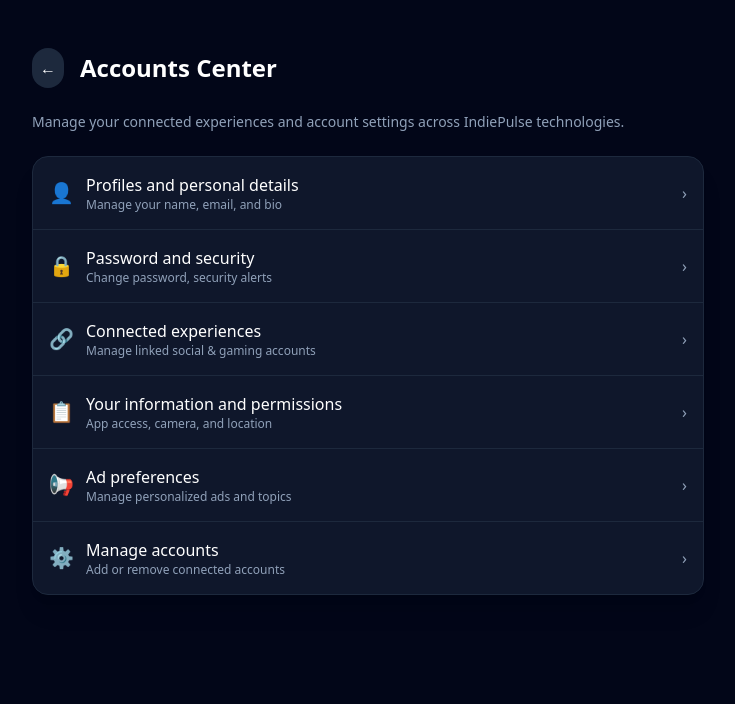
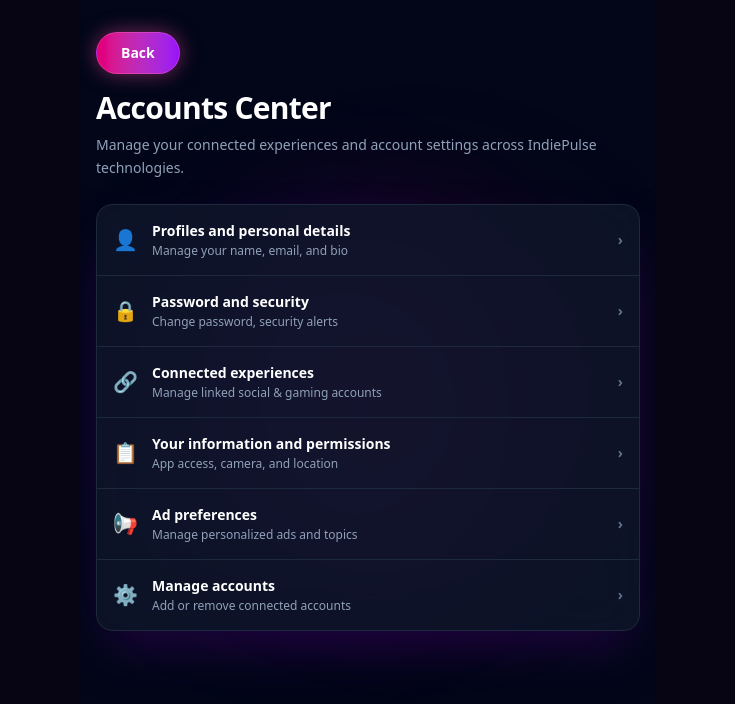
Before and after one commit to Patil-IndiePulse/IndiePulse, a Next.js app: page /settings/accounts-center in a window 1280 px wide. Shown: the top 704 px of the page, without its empty margins (272-1007 px from the left). Built offline with nearby package versions, Linux system fonts and the light colour scheme.

Commit message:
feat: update accounts center with uniform pink back button and vertical layout

```diff
--- a/app/settings/accounts-center/page.tsx
+++ b/app/settings/accounts-center/page.tsx
@@ -2,6 +2,7 @@
 
 import React, { useState } from 'react';
 import { useRouter } from 'next/navigation';
+import Link from 'next/link';
 
 export default function AccountsCenter() {
   const router = useRouter();
@@ -26,22 +27,29 @@ export default function AccountsCenter() {
   };
 
   return (
-    <div className="min-h-screen bg-slate-950 text-white p-6 md:p-12">
-      {/* Header and back button */}
-      <div className="max-w-2xl mx-auto">
-        <div className="flex items-center gap-4 mb-6">
-          <button
-            onClick={() => router.back()}
-            className="p-2 bg-slate-800 hover:bg-slate-700 rounded-full transition cursor-pointer"
-          >
-            ←
-          </button>
-          <h1 className="text-2xl font-bold">Accounts Center</h1>
+    <main className="min-h-screen bg-slate-950 text-white flex flex-col px-4 py-8 max-w-xl mx-auto w-full relative overflow-x-hidden select-none">
+
+      {/* Background Decorative Glow Effects */}
+      <div className="absolute top-1/4 left-1/4 w-96 h-96 bg-pink-600/10 rounded-full blur-3xl pointer-events-none"></div>
+      <div className="absolute bottom-1/4 right-1/4 w-96 h-96 bg-purple-600/10 rounded-full blur-3xl pointer-events-none"></div>
+
+      {/* Header and back button (Uniform Pink Back Button Style) */}
+      <div className="w-full flex flex-col items-start gap-4 mb-6 relative z-10">
+        <button
+          onClick={() => router.back()}
+          className="px-6 py-2.5 rounded-full bg-gradient-to-r from-pink-600 to-purple-600 hover:from-pink-500 hover:to-purple-500 text-white text-sm font-bold shadow-[0_0_20px_rgba(236,72,153,0.5)] border border-pink-400/40 transition-all flex items-center justify-center cursor-pointer"
+        >
+          Back
+        </button>
+        <div>
+          <h1 className="text-3xl font-black tracking-tight text-white mb-2">Accounts Center</h1>
+          <p className="text-slate-400 text-sm leading-relaxed">
+            Manage your connected experiences and account settings across IndiePulse technologies.
+          </p>
         </div>
+      </div>
 
-        <p className="text-slate-400 text-sm mb-6">
-          Manage your connected experiences and account settings across IndiePulse technologies.
-        </p>
+      <div className="max-w-2xl mx-auto w-full relative z-10">
 
         {/* Success save message */}
         {message && (
@@ -52,107 +60,107 @@ export default function AccountsCenter() {
 
         {/* If no sub-page is open, show the main 6 options */}
         {!activeSection ? (
-          <div className="bg-slate-900 border border-slate-800 rounded-2xl overflow-hidden shadow-xl">
+          <div className="bg-slate-900/80 backdrop-blur-xl border border-slate-800 rounded-2xl overflow-hidden shadow-2xl shadow-purple-950/50">
 
             {/* 1. Profiles and personal details */}
             <button
               onClick={() => setActiveSection('profile')}
-              className="w-full flex items-center justify-between p-4 hover:bg-slate-800/60 transition border-b border-slate-800 text-left cursor-pointer"
+              className="w-full flex items-center justify-between p-4 hover:bg-slate-800/60 transition border-b border-slate-800 text-left cursor-pointer group"
             >
-              <div className="flex items-center gap-3">
+              <div className="flex items-center gap-3.5">
                 <span className="text-xl">👤</span>
                 <div>
-                  <p className="font-medium">Profiles and personal details</p>
-                  <p className="text-xs text-slate-400">Manage your name, email, and bio</p>
+                  <p className="font-bold text-sm text-white group-hover:text-pink-400 transition-colors">Profiles and personal details</p>
+                  <p className="text-xs text-slate-400 mt-0.5">Manage your name, email, and bio</p>
                 </div>
               </div>
-              <span className="text-slate-400">›</span>
+              <span className="text-slate-500 group-hover:text-white transition-colors text-sm font-bold">›</span>
             </button>
 
             {/* 2. Password and security */}
             <button
               onClick={() => setActiveSection('password')}
-              className="w-full flex items-center justify-between p-4 hover:bg-slate-800/60 transition border-b border-slate-800 text-left cursor-pointer"
+              className="w-full flex items-center justify-between p-4 hover:bg-slate-800/60 transition border-b border-slate-800 text-left cursor-pointer group"
             >
-              <div className="flex items-center gap-3">
+              <div className="flex items-center gap-3.5">
                 <span className="text-xl">🔒</span>
                 <div>
-                  <p className="font-medium">Password and security</p>
-                  <p className="text-xs text-slate-400">Change password, security alerts</p>
+                  <p className="font-bold text-sm text-white group-hover:text-pink-400 transition-colors">Password and security</p>
+                  <p className="text-xs text-slate-400 mt-0.5">Change password, security alerts</p>
                 </div>
               </div>
-              <span className="text-slate-400">›</span>
+              <span className="text-slate-500 group-hover:text-white transition-colors text-sm font-bold">›</span>
             </button>
 
             {/* 3. Connected experiences */}
             <button
               onClick={() => setActiveSection('connected')}
-              className="w-full flex items-center justify-between p-4 hover:bg-slate-800/60 transition border-b border-slate-800 text-left cursor-pointer"
+              className="w-full flex items-center justify-between p-4 hover:bg-slate-800/60 transition border-b border-slate-800 text-left cursor-pointer group"
             >
-              <div className="flex items-center gap-3">
+              <div className="flex items-center gap-3.5">
                 <span className="text-xl">🔗</span>
                 <div>
-                  <p className="font-medium">Connected experiences</p>
-                  <p className="text-xs text-slate-400">Manage linked social & gaming accounts</p>
+                  <p className="font-bold text-sm text-white group-hover:text-pink-400 transition-colors">Connected experiences</p>
+                  <p className="text-xs text-slate-400 mt-0.5">Manage linked social & gaming accounts</p>
                 </div>
               </div>
-              <span className="text-slate-400">›</span>
+              <span className="text-slate-500 group-hover:text-white transition-colors text-sm font-bold">›</span>
             </button>
 
             {/* 4. Your information and permissions */}
             <button
               onClick={() => setActiveSection('permissions')}
-              className="w-full flex items-center justify-between p-4 hover:bg-slate-800/60 transition border-b border-slate-800 text-left cursor-pointer"
+              className="w-full flex items-center justify-between p-4 hover:bg-slate-800/60 transition border-b border-slate-800 text-left cursor-pointer group"
             >
-              <div className="flex items-center gap-3">
+              <div className="flex items-center gap-3.5">
                 <span className="text-xl">📋</span>
                 <div>
-                  <p className="font-medium">Your information and permissions</p>
-                  <p className="text-xs text-slate-400">App access, camera, and location</p>
+                  <p className="font-bold text-sm text-white group-hover:text-pink-400 transition-colors">Your information and permissions</p>
+                  <p className="text-xs text-slate-400 mt-0.5">App access, camera, and location</p>
                 </div>
               </div>
-              <span className="text-slate-400">›</span>
+              <span className="text-slate-500 group-hover:text-white transition-colors text-sm font-bold">›</span>
             </button>
 
             {/* 5. Ad preferences */}
             <button
               onClick={() => setActiveSection('ads')}
-              className="w-full flex items-center justify-between p-4 hover:bg-slate-800/60 transition border-b border-slate-800 text-left cursor-pointer"
+              className="w-full flex items-center justify-between p-4 hover:bg-slate-800/60 transition border-b border-slate-800 text-left cursor-pointer group"
             >
-              <div className="flex items-center gap-3">
+              <div className="flex items-center gap-3.5">
                 <span className="text-xl">📢</span>
                 <div>
-                  <p className="font-medium">Ad preferences</p>
-                  <p className="text-xs text-slate-400">Manage personalized ads and topics</p>
+                  <p className="font-bold text-sm text-white group-hover:text-pink-400 transition-colors">Ad preferences</p>
+                  <p className="text-xs text-slate-400 mt-0.5">Manage personalized ads and topics</p>
                 </div>
               </div>
-              <span className="text-slate-400">›</span>
+              <span className="text-slate-500 group-hover:text-white transition-colors text-sm font-bold">›</span>
             </button>
 
             {/* 6. Manage accounts */}
             <button
               onClick={() => setActiveSection('accounts')}
-              className="w-full flex items-center justify-between p-4 hover:bg-slate-800/60 transition text-left cursor-pointer"
+              className="w-full flex items-center justify-between p-4 hover:bg-slate-800/60 transition text-left cursor-pointer group"
             >
-              <div className="flex items-center gap-3">
+              <div className="flex items-center gap-3.5">
                 <span className="text-xl">⚙</span>
                 <div>
-                  <p className="font-medium">Manage accounts</p>
-                  <p className="text-xs text-slate-400">Add or remove connected accounts</p>
+                  <p className="font-bold text-sm text-white group-hover:text-pink-400 transition-colors">Manage accounts</p>
+                  <p className="text-xs text-slate-400 mt-0.5">Add or remove connected accounts</p>
                 </div>
               </div>
-              <span className="text-slate-400">›</span>
+              <span className="text-slate-500 group-hover:text-white transition-colors text-sm font-bold">›</span>
             </button>
 
           </div>
         ) : (
           /* When user clicks an option, open its sub-page */
-          <div className="bg-slate-900 border border-slate-800 rounded-2xl p-6 shadow-xl">
+          <div className="bg-slate-900/80 backdrop-blur-xl border border-slate-800 rounded-2xl p-6 shadow-2xl">
 
             {/* Back button to return to Accounts Center main view */}
             <button
               onClick={() => setActiveSection(null)}
-              className="text-indigo-400 text-sm mb-4 hover:underline flex items-center gap-1 cursor-pointer"
+              className="text-pink-400 text-xs font-semibold mb-4 hover:underline flex items-center gap-1 cursor-pointer"
             >
               ← Back to Accounts Center
             </button>
@@ -168,7 +176,7 @@ export default function AccountsCenter() {
                       type="text"
                       value={profileData.name}
                       onChange={(e) => setProfileData({...profileData, name: e.target.value})}
-                      className="w-full bg-slate-800 border border-slate-700 rounded-xl p-3 text-white focus:outline-none focus:border-indigo-500"
+                      className="w-full bg-slate-800 border border-slate-700 rounded-xl p-3 text-white focus:outline-none focus:border-pink-500 text-sm"
                     />
                   </div>
                   <div>
@@ -177,7 +185,7 @@ export default function AccountsCenter() {
                       type="email"
                       value={profileData.email}
                       onChange={(e) => setProfileData({...profileData, email: e.target.value})}
-                      className="w-full bg-slate-800 border border-slate-700 rounded-xl p-3 text-white focus:outline-none focus:border-indigo-500"
+                      className="w-full bg-slate-800 border border-slate-700 rounded-xl p-3 text-white focus:outline-none focus:border-pink-500 text-sm"
                     />
                   </div>
                   <div>
@@ -185,13 +193,13 @@ export default function AccountsCenter() {
                     <textarea
                       value={profileData.bio}
                       onChange={(e) => setProfileData({...profileData, bio: e.target.value})}
-                      className="w-full bg-slate-800 border border-slate-700 rounded-xl p-3 text-white focus:outline-none focus:border-indigo-500"
+                      className="w-full bg-slate-800 border border-slate-700 rounded-xl p-3 text-white focus:outline-none focus:border-pink-500 text-sm"
                       rows={3}
                     />
                   </div>
                   <button
                     onClick={() => handleSave('Profile details')}
-                    className="w-full py-3 bg-indigo-600 hover:bg-indigo-500 rounded-xl font-semibold transition mt-2 cursor-pointer"
+                    className="w-full py-3 bg-gradient-to-r from-pink-600 to-purple-600 hover:from-pink-500 hover:to-purple-500 rounded-xl font-bold text-xs transition mt-2 cursor-pointer shadow-[0_0_15px_rgba(236,72,153,0.4)]"
                   >
                     Save Changes
                   </button>
@@ -211,7 +219,7 @@ export default function AccountsCenter() {
                       placeholder="••••••••"
                       value={passData.currentPass}
                       onChange={(e) => setPassData({...passData, currentPass: e.target.value})}
-                      className="w-full bg-slate-800 border border-slate-700 rounded-xl p-3 text-white focus:outline-none focus:border-indigo-500"
+                      className="w-full bg-slate-800 border border-slate-700 rounded-xl p-3 text-white focus:outline-none focus:border-pink-500 text-sm"
                     />
                   </div>
                   <div>
@@ -221,7 +229,7 @@ export default function AccountsCenter() {
                       placeholder="••••••••"
                       value={passData.newPass}
                       onChange={(e) => setPassData({...passData, newPass: e.target.value})}
-                      className="w-full bg-slate-800 border border-slate-700 rounded-xl p-3 text-white focus:outline-none focus:border-indigo-500"
+                      className="w-full bg-slate-800 border border-slate-700 rounded-xl p-3 text-white focus:outline-none focus:border-pink-500 text-sm"
                     />
                   </div>
                   <div>
@@ -231,12 +239,12 @@ export default function AccountsCenter() {
                       placeholder="••••••••"
                       value={passData.confirmPass}
                       onChange={(e) => setPassData({...passData, confirmPass: e.target.value})}
-                      className="w-full bg-slate-800 border border-slate-700 rounded-xl p-3 text-white focus:outline-none focus:border-indigo-500"
+                      className="w-full bg-slate-800 border border-slate-700 rounded-xl p-3 text-white focus:outline-none focus:border-pink-500 text-sm"
                     />
                   </div>
                   <button
                     onClick={() => handleSave('Password')}
-                    className="w-full py-3 bg-indigo-600 hover:bg-indigo-500 rounded-xl font-semibold transition mt-2 cursor-pointer"
+                    className="w-full py-3 bg-gradient-to-r from-pink-600 to-purple-600 hover:from-pink-500 hover:to-purple-500 rounded-xl font-bold text-xs transition mt-2 cursor-pointer shadow-[0_0_15px_rgba(236,72,153,0.4)]"
                   >
                     Update Password
                   </button>
@@ -248,38 +256,38 @@ export default function AccountsCenter() {
             {activeSection === 'connected' && (
               <div>
                 <h2 className="text-xl font-bold mb-4">Connected Experiences</h2>
-                <p className="text-slate-400 text-sm mb-4">Manage apps and accounts linked for cross-platform sharing.</p>
+                <p className="text-slate-400 text-xs mb-4">Manage apps and accounts linked for cross-platform sharing.</p>
                 <div className="space-y-3">
-                  <div className="flex items-center justify-between p-3 bg-slate-800/50 rounded-xl">
+                  <div className="flex items-center justify-between p-3 bg-slate-800/50 rounded-xl text-sm">
                     <span>Google Login</span>
                     <input
                       type="checkbox"
                       checked={connectedApps.google}
                       onChange={(e) => setConnectedApps({...connectedApps, google: e.target.checked})}
-                      className="w-5 h-5 accent-indigo-600 cursor-pointer"
+                      className="w-5 h-5 accent-pink-600 cursor-pointer"
                     />
                   </div>
-                  <div className="flex items-center justify-between p-3 bg-slate-800/50 rounded-xl">
+                  <div className="flex items-center justify-between p-3 bg-slate-800/50 rounded-xl text-sm">
                     <span>Discord Integration</span>
                     <input
                       type="checkbox"
                       checked={connectedApps.discord}
                       onChange={(e) => setConnectedApps({...connectedApps, discord: e.target.checked})}
-                      className="w-5 h-5 accent-indigo-600 cursor-pointer"
+                      className="w-5 h-5 accent-pink-600 cursor-pointer"
                     />
                   </div>
-                  <div className="flex items-center justify-between p-3 bg-slate-800/50 rounded-xl">
+                  <div className="flex items-center justify-between p-3 bg-slate-800/50 rounded-xl text-sm">
                     <span>GitHub Account</span>
                     <input
                       type="checkbox"
                       checked={connectedApps.github}
                       onChange={(e) => setConnectedApps({...connectedApps, github: e.target.checked})}
-                      className="w-5 h-5 accent-indigo-600 cursor-pointer"
+                      className="w-5 h-5 accent-pink-600 cursor-pointer"
                     />
                   </div>
                   <button
                     onClick={() => handleSave('Connected experiences')}
-                    className="w-full py-3 bg-indigo-600 hover:bg-indigo-500 rounded-xl font-semibold transition mt-4 cursor-pointer"
+                    className="w-full py-3 bg-gradient-to-r from-pink-600 to-purple-600 hover:from-pink-500 hover:to-purple-500 rounded-xl font-bold text-xs transition mt-4 cursor-pointer shadow-[0_0_15px_rgba(236,72,153,0.4)]"
                   >
                     Save Preferences
                   </button>
@@ -291,38 +299,38 @@ export default function AccountsCenter() {
             {activeSection === 'permissions' && (
               <div>
                 <h2 className="text-xl font-bold mb-4">Information and Permissions</h2>
-                <p className="text-slate-400 text-sm mb-4">Control what platform features can access.</p>
+                <p className="text-slate-400 text-xs mb-4">Control what platform features can access.</p>
                 <div className="space-y-3">
-                  <div className="flex items-center justify-between p-3 bg-slate-800/50 rounded-xl">
+                  <div className="flex items-center justify-between p-3 bg-slate-800/50 rounded-xl text-sm">
                     <span>Camera Access</span>
                     <input
                       type="checkbox"
                       checked={permissions.camera}
                       onChange={(e) => setPermissions({...permissions, camera: e.target.checked})}
-                      className="w-5 h-5 accent-indigo-600 cursor-pointer"
+                      className="w-5 h-5 accent-pink-600 cursor-pointer"
                     />
                   </div>
-                  <div className="flex items-center justify-between p-3 bg-slate-800/50 rounded-xl">
+                  <div className="flex items-center justify-between p-3 bg-slate-800/50 rounded-xl text-sm">
                     <span>Location Services (Geo-location)</span>
                     <input
                       type="checkbox"
                       checked={permissions.location}
                       onChange={(e) => setPermissions({...permissions, location: e.target.checked})}
-                      className="w-5 h-5 accent-indigo-600 cursor-pointer"
+                      className="w-5 h-5 accent-pink-600 cursor-pointer"
                     />
                   </div>
-                  <div className="flex items-center justify-between p-3 bg-slate-800/50 rounded-xl">
+                  <div className="flex items-center justify-between p-3 bg-slate-800/50 rounded-xl text-sm">
                     <span>Push Notifications</span>
                     <input
                       type="checkbox"
                       checked={permissions.notifications}
                       onChange={(e) => setPermissions({...permissions, notifications: e.target.checked})}
-                      className="w-5 h-5 accent-indigo-600 cursor-pointer"
+                      className="w-5 h-5 accent-pink-600 cursor-pointer"
                     />
                   </div>
                   <button
                     onClick={() => handleSave('Permissions')}
-                    className="w-full py-3 bg-indigo-600 hover:bg-indigo-500 rounded-xl font-semibold transition mt-4 cursor-pointer"
+                    className="w-full py-3 bg-gradient-to-r from-pink-600 to-purple-600 hover:from-pink-500 hover:to-purple-500 rounded-xl font-bold text-xs transition mt-4 cursor-pointer shadow-[0_0_15px_rgba(236,72,153,0.4)]"
                   >
                     Save Permissions
                   </button>
@@ -334,29 +342,29 @@ export default function AccountsCenter() {
             {activeSection === 'ads' && (
               <div>
                 <h2 className="text-xl font-bold mb-4">Ad Preferences</h2>
-                <p className="text-slate-400 text-sm mb-4">Manage how ads are tailored to your interests.</p>
+                <p className="text-slate-400 text-xs mb-4">Manage how ads are tailored to your interests.</p>
                 <div className="space-y-3">
-                  <div className="flex items-center justify-between p-3 bg-slate-800/50 rounded-xl">
+                  <div className="flex items-center justify-between p-3 bg-slate-800/50 rounded-xl text-sm">
                     <span>Personalized Ads</span>
                     <input
                       type="checkbox"
                       checked={adPrefs.personalizedAds}
                       onChange={(e) => setAdPrefs({...adPrefs, personalizedAds: e.target.checked})}
-                      className="w-5 h-5 accent-indigo-600 cursor-pointer"
+                      className="w-5 h-5 accent-pink-600 cursor-pointer"
                     />
                   </div>
-                  <div className="flex items-center justify-between p-3 bg-slate-800/50 rounded-xl">
+                  <div className="flex items-center justify-between p-3 bg-slate-800/50 rounded-xl text-sm">
                     <span>Sensitive Content Filter</span>
                     <input
                       type="checkbox"
                       checked={adPrefs.sensitiveContent}
                       onChange={(e) => setAdPrefs({...adPrefs, sensitiveContent: e.target.checked})}
-                      className="w-5 h-5 accent-indigo-600 cursor-pointer"
+                      className="w-5 h-5 accent-pink-600 cursor-pointer"
                     />
                   </div>
                   <button
                     onClick={() => handleSave('Ad preferences')}
-                    className="w-full py-3 bg-indigo-600 hover:bg-indigo-500 rounded-xl font-semibold transition mt-4 cursor-pointer"
+                    className="w-full py-3 bg-gradient-to-r from-pink-600 to-purple-600 hover:from-pink-500 hover:to-purple-500 rounded-xl font-bold text-xs transition mt-4 cursor-pointer shadow-[0_0_15px_rgba(236,72,153,0.4)]"
                   >
                     Save Ad Preferences
                   </button>
@@ -368,13 +376,13 @@ export default function AccountsCenter() {
             {activeSection === 'accounts' && (
               <div>
                 <h2 className="text-xl font-bold mb-4">Manage Accounts</h2>
-                <p className="text-slate-400 text-sm mb-4">Accounts linked to your main profile.</p>
+                <p className="text-slate-400 text-xs mb-4">Accounts linked to your main profile.</p>
                 <div className="space-y-3">
                   {accountsList.map((acc) => (
-                    <div key={acc.id} className="flex items-center justify-between p-3 bg-slate-800/50 rounded-xl">
+                    <div key={acc.id} className="flex items-center justify-between p-3 bg-slate-800/50 rounded-xl text-sm">
                       <div>
                         <p className="font-medium">{acc.name}</p>
-                        <span className="text-xs text-indigo-400">{acc.type}</span>
+                        <span className="text-xs text-pink-400">{acc.type}</span>
                       </div>
                       <span className="text-xs bg-emerald-500/20 text-emerald-400 px-2 py-1 rounded">Active</span>
                     </div>
@@ -385,7 +393,7 @@ export default function AccountsCenter() {
                       setAccountsList([...accountsList, newAcc]);
                       handleSave('New account added');
                     }}
-                    className="w-full py-3 bg-slate-800 hover:bg-slate-700 border border-slate-700 rounded-xl font-semibold transition mt-2 cursor-pointer"
+                    className="w-full py-3 bg-slate-800 hover:bg-slate-700 border border-slate-700 rounded-xl font-semibold transition mt-2 cursor-pointer text-xs"
                   >
                     + Add Another Account
                   </button>
@@ -396,6 +404,6 @@ export default function AccountsCenter() {
           </div>
         )}
       </div>
-    </div>
+    </main>
   );
 }
```
